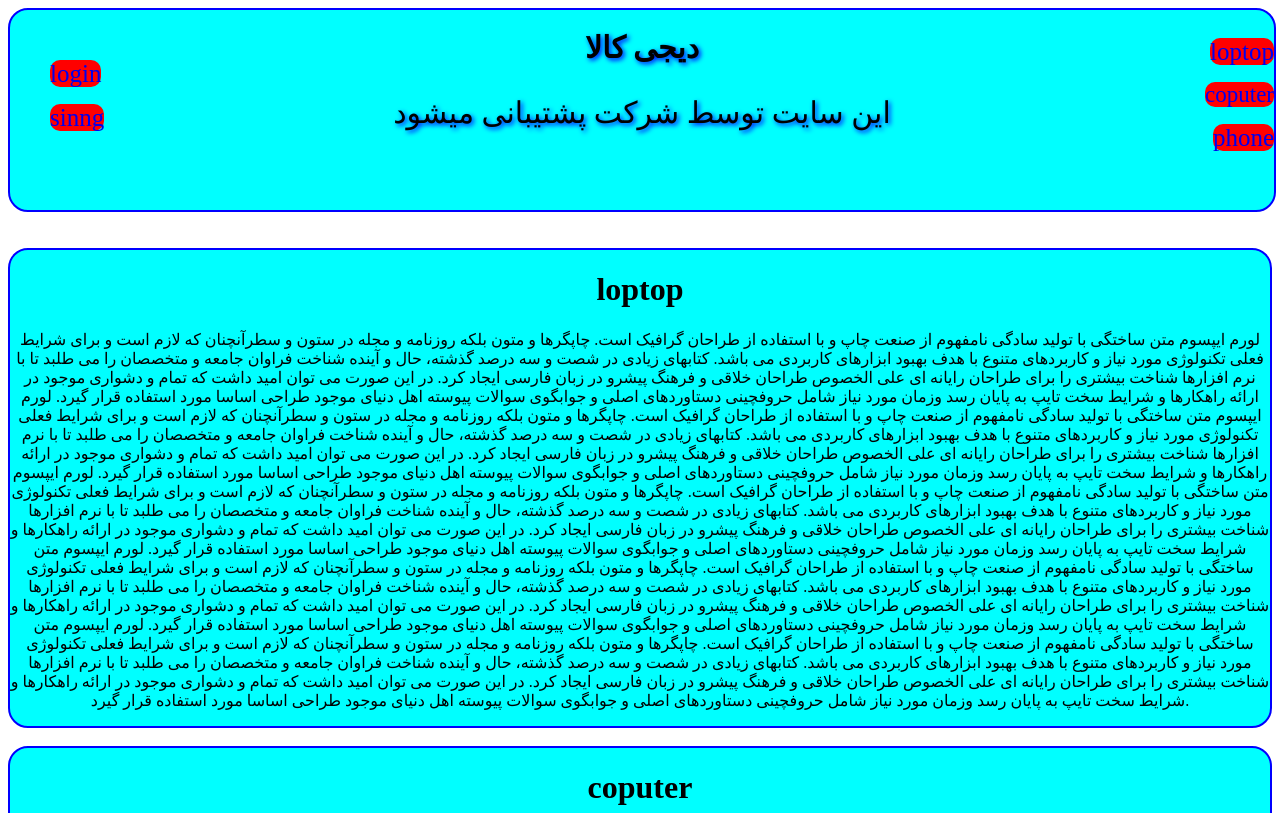
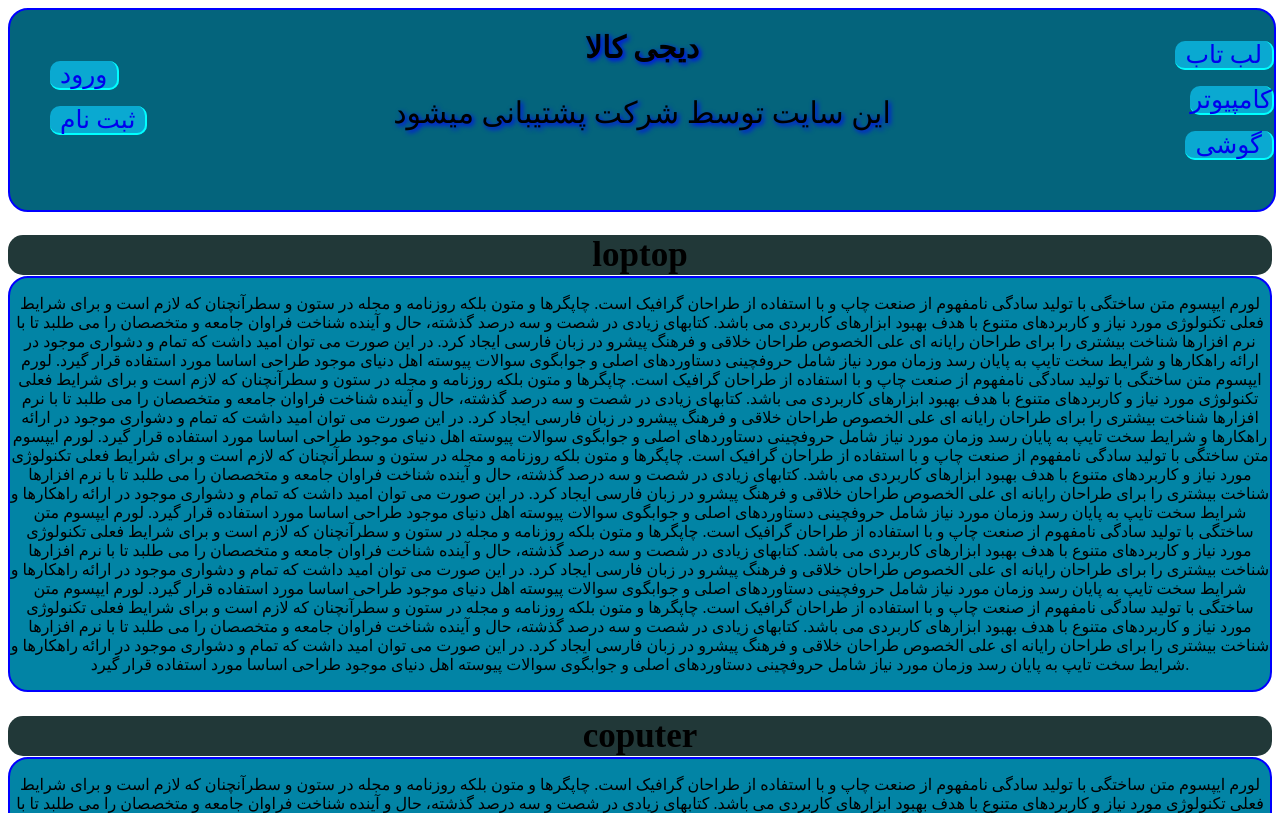
Before and after one commit to payman-abdi/slam, a plain HTML site: page index.html in a window 1280 px wide. Shown: the top 813 px of the page. Drawn offline with Linux system fonts and the light colour scheme; a web font is replaced by a local one.

Commit message:
first commit

```diff
--- a/index.html
+++ b/index.html
@@ -5,11 +5,33 @@
     <meta name="viewport" content="width=device-width, initial-scale=1.0">
     <title>Document</title>
     <style>
+      .bbb{
+        padding: 0px 0p 50px 0px;
+      }
+      .barrt{
+width: 100%;
+height: 200px;
+text-align: center;
+background-color: rgb(2, 132, 165);
+border-radius: 20px;
+padding: 100px 0px 0px 0px;
+font-family: IranNastaliq;
+      }
+      .bzar{
+         background-color: rgb(33, 56, 56);
+         text-align: center;
+         font-size: 35px;
+         border-radius: 15px;
+         margin-bottom: -15px;
+      }
+
         .bwr{
-      background-color: red;
-      border: 10px pink;
+         background-color: rgb(10, 169, 209);
+      border-bottom: 2px aqua solid ;
+      border-right:2px aqua solid ;
       border-radius: 10px;
       font-size: 25px;
+      padding: 0px  10px 0px 10px;
       text-decoration: none;
      }
     .bwr:hover{
@@ -17,10 +39,12 @@
      font-size: 30px;
      }
         .bwc{
-      background-color: red;
-      border: 10px pink;
+         background-color: rgb(10, 169, 209);
+      border-bottom: 2px aqua solid ;
+      border-right:2px aqua solid ;
       border-radius: 10px;
-      font-size: 23px;
+      font-size: 25px;
+      padding: 0px 10px 0p 10px;
       text-decoration: none;
      }
     .bwc:hover{
@@ -28,10 +52,12 @@
      font-size: 30px;
      }
      .bqw{
-      background-color: red;
-      border: 10px pink;
+      background-color: rgb(10, 169, 209);
+      border-bottom: 2px aqua solid ;
+      border-right:2px aqua solid ;
       border-radius: 10px;
       font-size: 25px;
+      padding: 0px 10px 0px 10px;
       text-decoration: none;
      }
     .bqw:hover{
@@ -68,28 +94,33 @@ font-size: 30px;
       width: 100%;
       height: 200px;
       border: 2px blue solid;
-      background-color: aqua;
+      background-color: rgb(4, 100, 124);
       border-radius: 20px;
    }
    #pay{
 
       border: 2px blue solid;
-      background-color: aqua;
+      background-color: rgb(2, 132, 165);
       border-radius: 20px;
       text-align: center;
    }
    #brt{
-      background-color: red;
-      border: 10px pink;
+      background-color: rgb(10, 169, 209);
+      border-bottom: 2px aqua solid ;
+      border-right:2px aqua solid ;
       border-radius: 10px;
       font-size: 25px;
+      padding: 0px 10px 0px 10px;
 
    }
     #ter{
-      background-color: red;
-      border: 10px pink;
+      background-color: rgb(10, 169, 209);
+      border-bottom: 2px aqua solid ;
+      border-right:2px aqua solid ;
       border-radius: 10px;
       font-size: 25px;
+      padding:0px 10px 0px 10px ;
+
 
 
     }
@@ -111,22 +142,20 @@ font-size: 30px;
     <h1 id="id">دیجی کالا</h1>
      <p id="id">این سایت توسط شرکت پشتیبانی میشود</p>
      <ul class="bzare">
-     <p><a id="ter" style="text-decoration: none;" href="login/login.html">login</a></p>
+     <p ><a id="ter" style="text-decoration: none;" href="login/login.html"> ورود</a></p>
 
-     <p><a id="brt" style="text-decoration: none;" href="sinng/sinng.html">sinng</a></p>
+     <p><a id="brt" style="text-decoration: none;" href="sinng/sinng.html">ثبت نام</a></p>
    </ul>
 <ul class="bzz">
-     <p ><a class="bqw" href="#sir">loptop</a></p>
-     <p><a class="bwc" href="#see">coputer</a></p>
-    <p> <a class="bwr" href="#phone">phone</a></p>
+     <p ><a class="bqw" href="#sir">لب تاب</a></p>
+     <p><a class="bwc" href="#see">کامپیوتر</a></p>
+    <p> <a class="bwr" href="#phone">گوشی</a></p>
    </ul>
 
   </div>
-<br>
-<br>
 
+ <p><h1 class="bzar"  >loptop</h1></p>
   <div  id="pay">
-  <h1 id="sir" >loptop</h1>
   <p>لورم ایپسوم متن ساختگی با تولید سادگی نامفهوم از صنعت چاپ و با استفاده از طراحان گرافیک است. چاپگرها و متون بلکه روزنامه و مجله در ستون و سطرآنچنان که لازم است و برای شرایط فعلی تکنولوژی مورد نیاز و کاربردهای متنوع با هدف بهبود ابزارهای کاربردی می باشد. کتابهای زیادی در شصت و سه درصد گذشته، حال و آینده شناخت فراوان جامعه و متخصصان را می طلبد تا با نرم افزارها شناخت بیشتری را برای طراحان رایانه ای علی الخصوص طراحان خلاقی و فرهنگ پیشرو در زبان فارسی ایجاد کرد. در این صورت می توان امید داشت که تمام و دشواری موجود در ارائه راهکارها و شرایط سخت تایپ به پایان رسد وزمان مورد نیاز شامل حروفچینی دستاوردهای اصلی و جوابگوی سوالات پیوسته اهل دنیای موجود طراحی اساسا مورد استفاده قرار گیرد.
 
    لورم ایپسوم متن ساختگی با تولید سادگی نامفهوم از صنعت چاپ و با استفاده از طراحان گرافیک است. چاپگرها و متون بلکه روزنامه و مجله در ستون و سطرآنچنان که لازم است و برای شرایط فعلی تکنولوژی مورد نیاز و کاربردهای متنوع با هدف بهبود ابزارهای کاربردی می باشد. کتابهای زیادی در شصت و سه درصد گذشته، حال و آینده شناخت فراوان جامعه و متخصصان را می طلبد تا با نرم افزارها شناخت بیشتری را برای طراحان رایانه ای علی الخصوص طراحان خلاقی و فرهنگ پیشرو در زبان فارسی ایجاد کرد. در این صورت می توان امید داشت که تمام و دشواری موجود در ارائه راهکارها و شرایط سخت تایپ به پایان رسد وزمان مورد نیاز شامل حروفچینی دستاوردهای اصلی و جوابگوی سوالات پیوسته اهل دنیای موجود طراحی اساسا مورد استفاده قرار گیرد.
@@ -137,9 +166,9 @@ font-size: 30px;
 
    لورم ایپسوم متن ساختگی با تولید سادگی نامفهوم از صنعت چاپ و با استفاده از طراحان گرافیک است. چاپگرها و متون بلکه روزنامه و مجله در ستون و سطرآنچنان که لازم است و برای شرایط فعلی تکنولوژی مورد نیاز و کاربردهای متنوع با هدف بهبود ابزارهای کاربردی می باشد. کتابهای زیادی در شصت و سه درصد گذشته، حال و آینده شناخت فراوان جامعه و متخصصان را می طلبد تا با نرم افزارها شناخت بیشتری را برای طراحان رایانه ای علی الخصوص طراحان خلاقی و فرهنگ پیشرو در زبان فارسی ایجاد کرد. در این صورت می توان امید داشت که تمام و دشواری موجود در ارائه راهکارها و شرایط سخت تایپ به پایان رسد وزمان مورد نیاز شامل حروفچینی دستاوردهای اصلی و جوابگوی سوالات پیوسته اهل دنیای موجود طراحی اساسا مورد استفاده قرار گیرد.</p>
 </div>
-<br>
+<p><h1 class="bzar" >coputer</h1></p>
 <div id="pay">
-<h1 id="see">coputer</h1>
+
 <p>لورم ایپسوم متن ساختگی با تولید سادگی نامفهوم از صنعت چاپ و با استفاده از طراحان گرافیک است. چاپگرها و متون بلکه روزنامه و مجله در ستون و سطرآنچنان که لازم است و برای شرایط فعلی تکنولوژی مورد نیاز و کاربردهای متنوع با هدف بهبود ابزارهای کاربردی می باشد. کتابهای زیادی در شصت و سه درصد گذشته، حال و آینده شناخت فراوان جامعه و متخصصان را می طلبد تا با نرم افزارها شناخت بیشتری را برای طراحان رایانه ای علی الخصوص طراحان خلاقی و فرهنگ پیشرو در زبان فارسی ایجاد کرد. در این صورت می توان امید داشت که تمام و دشواری موجود در ارائه راهکارها و شرایط سخت تایپ به پایان رسد وزمان مورد نیاز شامل حروفچینی دستاوردهای اصلی و جوابگوی سوالات پیوسته اهل دنیای موجود طراحی اساسا مورد استفاده قرار گیرد.
 
    لورم ایپسوم متن ساختگی با تولید سادگی نامفهوم از صنعت چاپ و با استفاده از طراحان گرافیک است. چاپگرها و متون بلکه روزنامه و مجله در ستون و سطرآنچنان که لازم است و برای شرایط فعلی تکنولوژی مورد نیاز و کاربردهای متنوع با هدف بهبود ابزارهای کاربردی می باشد. کتابهای زیادی در شصت و سه درصد گذشته، حال و آینده شناخت فراوان جامعه و متخصصان را می طلبد تا با نرم افزارها شناخت بیشتری را برای طراحان رایانه ای علی الخصوص طراحان خلاقی و فرهنگ پیشرو در زبان فارسی ایجاد کرد. در این صورت می توان امید داشت که تمام و دشواری موجود در ارائه راهکارها و شرایط سخت تایپ به پایان رسد وزمان مورد نیاز شامل حروفچینی دستاوردهای اصلی و جوابگوی سوالات پیوسته اهل دنیای موجود طراحی اساسا مورد استفاده قرار گیرد.
@@ -151,9 +180,9 @@ font-size: 30px;
 
 </div>
 <br>
+<p><h1 class="bzar" >phone</h1></p>
+<div id="pay">
 
-<div id="pay">
-   <h1 id="phone">phone</h1>
    <p>لورم ایپسوم متن ساختگی با تولید سادگی نامفهوم از صنعت چاپ و با استفاده از طراحان گرافیک است. چاپگرها و متون بلکه روزنامه و مجله در ستون و سطرآنچنان که لازم است و برای شرایط فعلی تکنولوژی مورد نیاز و کاربردهای متنوع با هدف بهبود ابزارهای کاربردی می باشد. کتابهای زیادی در شصت و سه درصد گذشته، حال و آینده شناخت فراوان جامعه و متخصصان را می طلبد تا با نرم افزارها شناخت بیشتری را برای طراحان رایانه ای علی الخصوص طراحان خلاقی و فرهنگ پیشرو در زبان فارسی ایجاد کرد. در این صورت می توان امید داشت که تمام و دشواری موجود در ارائه راهکارها و شرایط سخت تایپ به پایان رسد وزمان مورد نیاز شامل حروفچینی دستاوردهای اصلی و جوابگوی سوالات پیوسته اهل دنیای موجود طراحی اساسا مورد استفاده قرار گیرد.
 
       لورم ایپسوم متن ساختگی با تولید سادگی نامفهوم از صنعت چاپ و با استفاده از طراحان گرافیک است. چاپگرها و متون بلکه روزنامه و مجله در ستون و سطرآنچنان که لازم است و برای شرایط فعلی تکنولوژی مورد نیاز و کاربردهای متنوع با هدف بهبود ابزارهای کاربردی می باشد. کتابهای زیادی در شصت و سه درصد گذشته، حال و آینده شناخت فراوان جامعه و متخصصان را می طلبد تا با نرم افزارها شناخت بیشتری را برای طراحان رایانه ای علی الخصوص طراحان خلاقی و فرهنگ پیشرو در زبان فارسی ایجاد کرد. در این صورت می توان امید داشت که تمام و دشواری موجود در ارائه راهکارها و شرایط سخت تایپ به پایان رسد وزمان مورد نیاز شامل حروفچینی دستاوردهای اصلی و جوابگوی سوالات پیوسته اهل دنیای موجود طراحی اساسا مورد استفاده قرار گیرد.
@@ -164,5 +193,10 @@ font-size: 30px;
 
       لورم ایپسوم متن ساختگی با تولید سادگی نامفهوم از صنعت چاپ و با استفاده از طراحان گرافیک است. چاپگرها و متون بلکه روزنامه و مجله در ستون و سطرآنچنان که لازم است و برای شرایط فعلی تکنولوژی مورد نیاز و کاربردهای متنوع با هدف بهبود ابزارهای کاربردی می باشد. کتابهای زیادی در شصت و سه درصد گذشته، حال و آینده شناخت فراوان جامعه و متخصصان را می طلبد تا با نرم افزارها شناخت بیشتری را برای طراحان رایانه ای علی الخصوص طراحان خلاقی و فرهنگ پیشرو در زبان فارسی ایجاد کرد. در این صورت می توان امید داشت که تمام و دشواری موجود در ارائه راهکارها و شرایط سخت تایپ به پایان رسد وزمان مورد نیاز شامل حروفچینی دستاوردهای اصلی و جوابگوی سوالات پیوسته اهل دنیای موجود طراحی اساسا مورد استفاده قرار گیرد.</p>
 </div>
+<br>
+<div class="barrt"><h1 class="bbb">تمامی حقوق این سایت محفوظ میباشد</h1></div>
+<br>
+br
+
 </body>
 </html>
--- a/login/index.css
+++ b/login/index.css
@@ -1,7 +1,5 @@
 body{
-    background-color: aqua;
-    padding: 0px;
-    margin: 0px;
+    background-color: rgb(6, 99, 122);;
 }
 input:focus{
 background-color:black;
--- a/sinng/index.css
+++ b/sinng/index.css
@@ -1,5 +1,8 @@
 input:focus{
     background-color: black;
-    color: aqua;
+    color: rgb(0, 255, 157);
 
 }
+body{
+    background-color: rgb(2, 132, 165);
+}
```
Also changed, not shown: login/login.html (+23 -13 lines), sinng/sinng.html (+28 -10 lines).
